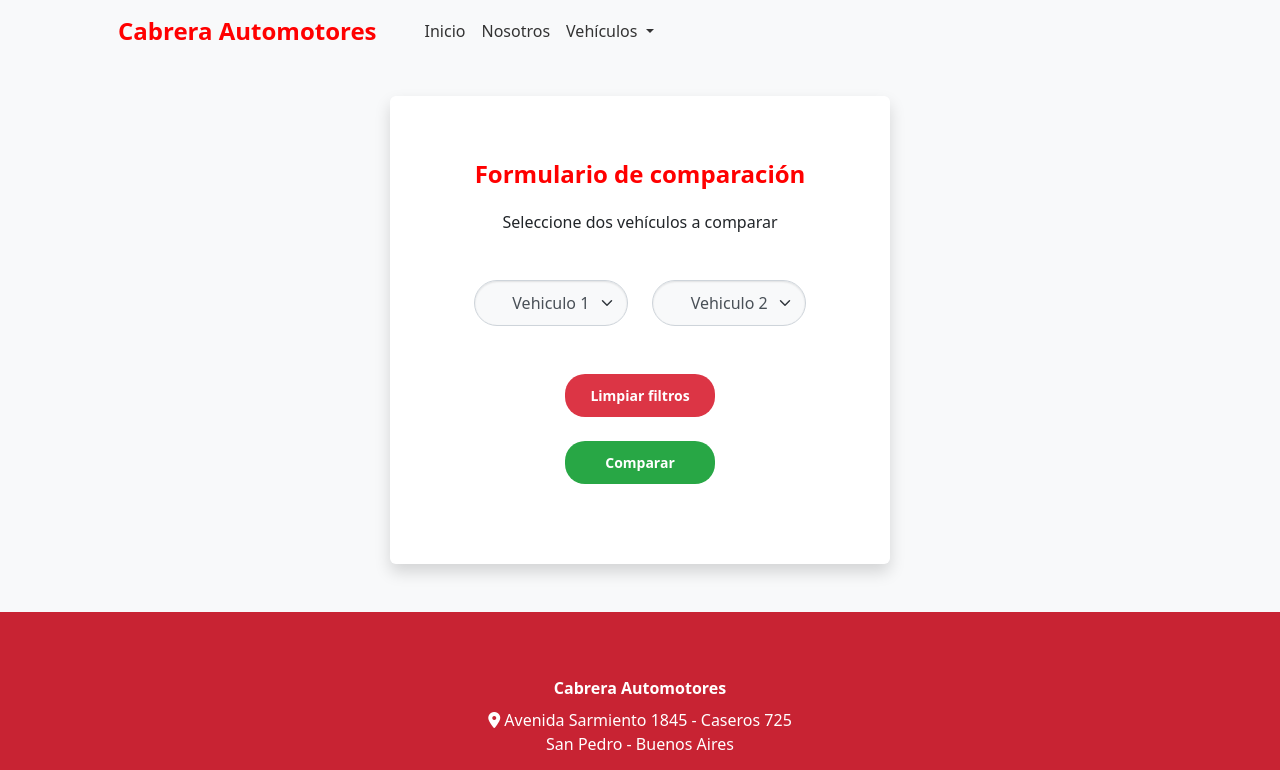
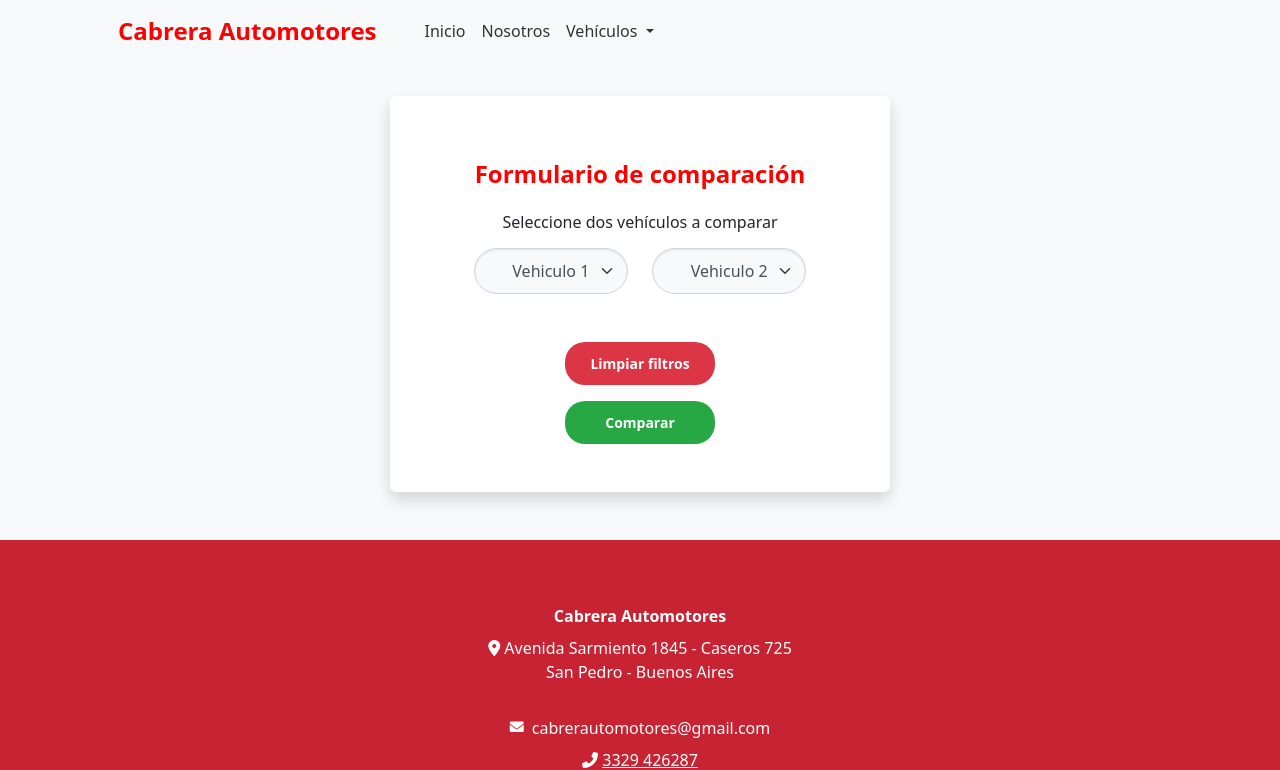
Before and after one commit to TCabrera98/project, a Django app: page /vehiculo/formulario_comparar in a window 1280 px wide. Shown: the top 770 px of the page. Run offline with Django 5.2, Linux system fonts and the light colour scheme; data comes from the database, SQL or seed files in the repository; both versions use the stored data as it was after the commit; some libraries are stand-ins or nearby versions.

Commit message:
add: mejoras en la logica de comparacion, agregando mensajes de error y refinando la comparacion

```diff
--- a/apps/vehiculo/templates/vehiculo/formulario_comparar.html
+++ b/apps/vehiculo/templates/vehiculo/formulario_comparar.html
@@ -6,7 +6,13 @@
     <div class="container">
         <form method="GET" action="{% url 'vehiculo:comparar_vehiculos' %}" class="filtro-formulario animacion p-5 bg-white shadow rounded">
             <h2 class="text-center mb-4" style="color: #FF0000; font-weight: bold; font-size: 1.5rem;">Formulario de comparación</h2>
-            <h6 class="text-center mb-5">Seleccione dos vehículos a comparar</h6>
+            <h6 class="text-center mb-3">Seleccione dos vehículos a comparar</h6>
+
+            {% if messages %}
+                {% for message in messages %}
+                    <p class="text-danger text-center small mb-4">{{ message }}</p>
+                {% endfor %}
+            {% endif %}
 
             <div class="row justify-content-center mb-4">
                 <div class="col-md-5 mb-4">
@@ -28,14 +34,10 @@
                 </div>
             </div>
 
-            <!-- Botón Limpiar filtros primero -->
-            <div class="text-center mt-4 mb-4">
-                <a href="{% url 'vehiculo:formulario_comparar' %}" class="btn btn-custom btn-custom-danger d-block mx-auto mb-3">Limpiar filtros</a>
-            </div>
-
-            <!-- Botón Comparar -->
-            <div class="text-center mt-4">
-                <button type="submit" class="btn btn-custom btn-custom-success mb-3">Comparar</button>
+            <!-- Botones con mismo espaciado -->
+            <div class="d-grid mt-4">
+                <a href="{% url 'vehiculo:formulario_comparar' %}" class="btn btn-custom btn-custom-danger mb-3 mx-auto">Limpiar filtros</a>
+                <button type="submit" class="btn btn-custom btn-custom-success mx-auto">Comparar</button>
             </div>
         </form>
     </div>
--- a/apps/vehiculo/views.py
+++ b/apps/vehiculo/views.py
@@ -1,5 +1,6 @@
 from django.shortcuts import render, redirect, get_object_or_404
 from vehiculo.models import Vehiculo
+from django.contrib import messages
 from vehiculo.forms import ModeloFormularioBusquedaForm
 
 
@@ -66,17 +67,25 @@ def usados(request):
     return render(request, "vehiculo/usados.html", contexto)
 
 
-def formulario_comparar(request):
-    # Obtén todos los vehículos de la base de datos
-    vehiculos = Vehiculo.objects.all()
-    return render(request, 'vehiculo/formulario_comparar.html', {'vehiculos': vehiculos})
-
-
 def comparar_vehiculos(request):
     vehiculo_id_1 = request.GET.get("vehiculo_1")
     vehiculo_id_2 = request.GET.get("vehiculo_2")
 
+    # Mensaje de error si no selecciona ningun vehiculo
+    if not vehiculo_id_1 and not vehiculo_id_2:
+        messages.warning(
+            request, "Debe seleccionar para comparar.")
+        return redirect("vehiculo:formulario_comparar")
+
+    # Mensaje de error si solo selecciona un vehiculo
     if not vehiculo_id_1 or not vehiculo_id_2:
+        messages.warning(
+            request, "Debe seleccionar ambos vehiculos para comparar.")
+        return redirect("vehiculo:formulario_comparar")
+
+    # Mensaje de error si selecciona el mismo vehiculo
+    if vehiculo_id_1 == vehiculo_id_2:
+        messages.warning(request, "No se compararán dos vehiculos iguales.")
         return redirect("vehiculo:formulario_comparar")
 
     vehiculo1 = get_object_or_404(Vehiculo, id=vehiculo_id_1)
@@ -88,6 +97,12 @@ def comparar_vehiculos(request):
     }
 
     return render(request, "vehiculo/comparar_vehiculos.html", contexto)
+
+
+def formulario_comparar(request):
+    # Obtén todos los vehículos de la base de datos
+    vehiculos = Vehiculo.objects.all()
+    return render(request, 'vehiculo/formulario_comparar.html', {'vehiculos': vehiculos})
 
 
 def modal_imagenes(request, vehiculo_id):
```
Also changed, not shown: db.sqlite3.
